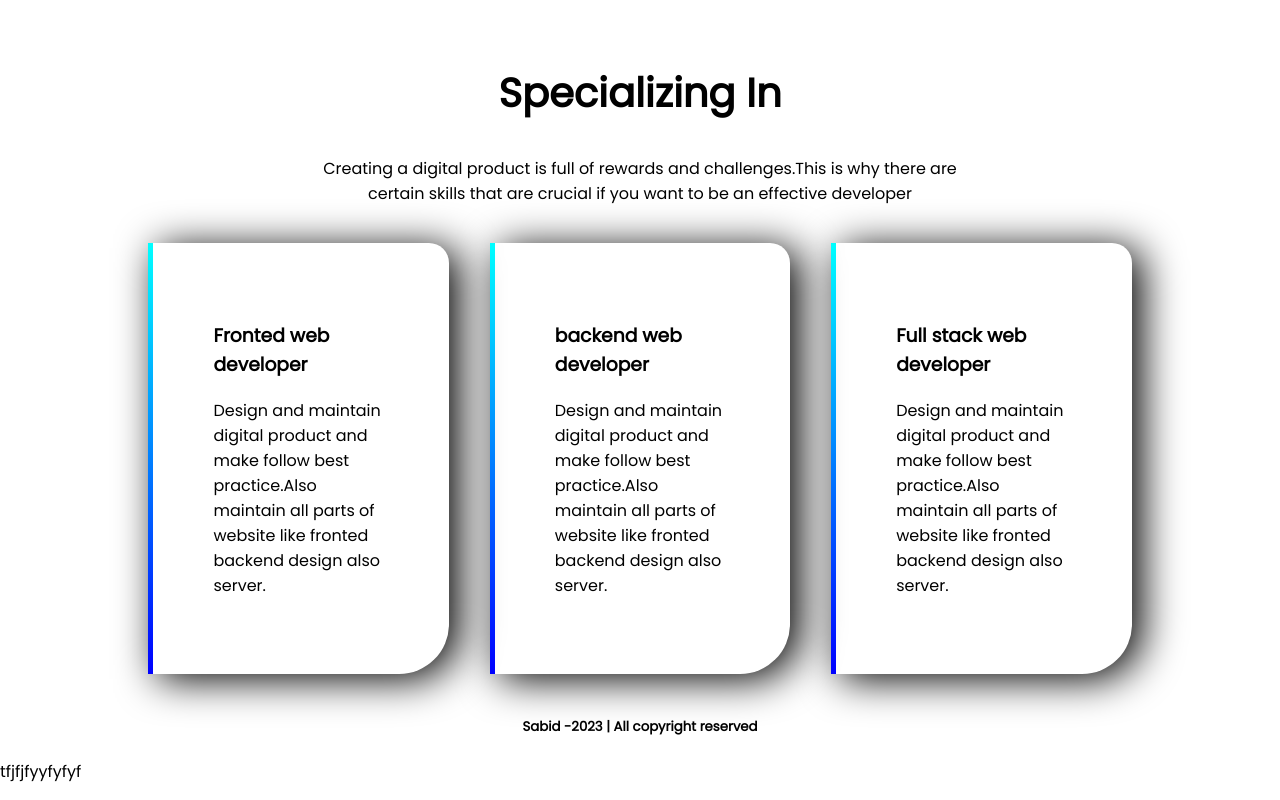
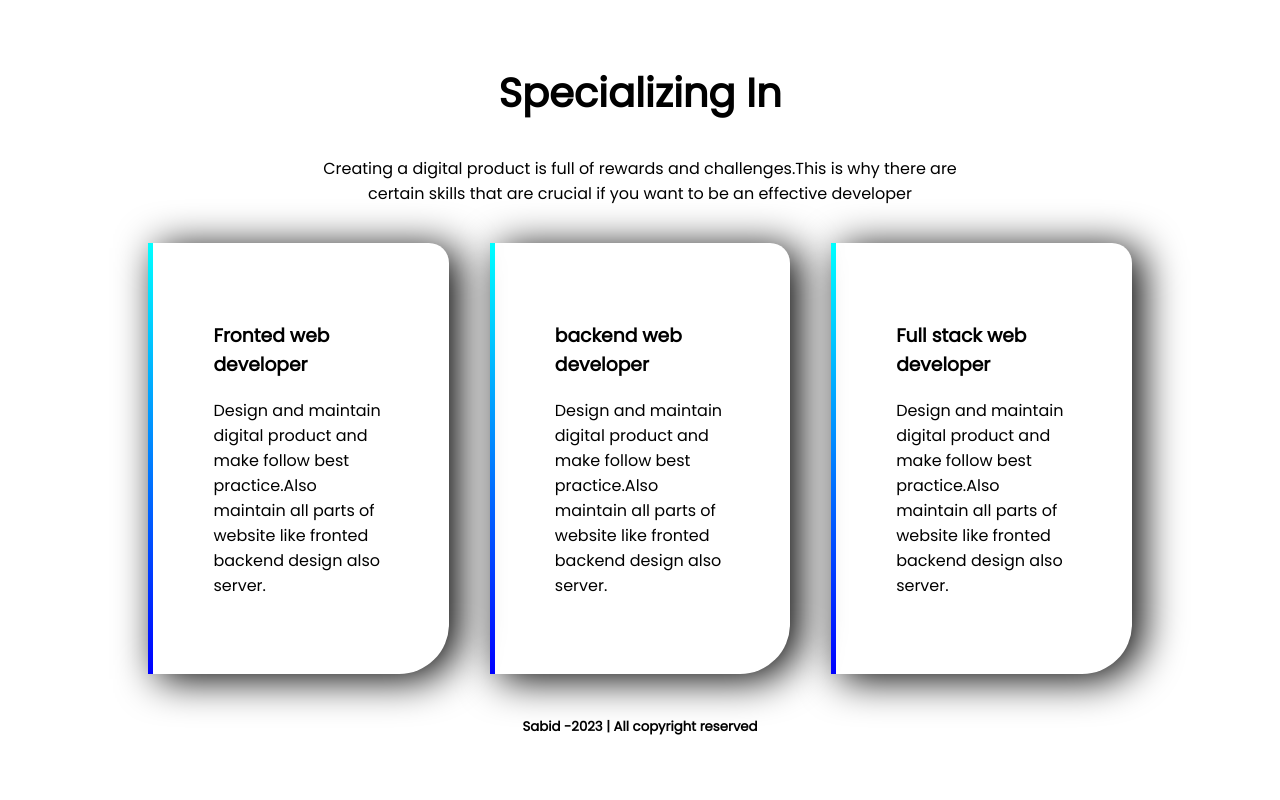
Before and after one commit to oaanam/PROJECT-2, a plain HTML site: page index.html in a window 1280 px wide. Shown: the part 1152-1952 px from the top of the page. After the commit the page ends 1911 px from the top, so only its background shows below. Drawn offline with Linux system fonts and the light colour scheme.

Commit message:
file name change

```diff
--- a/yoo.html
+++ b/index.html
@@ -57,6 +57,5 @@
 <footer>
     <h5>Sabid -2023 | All copyright reserved</h5>
 </footer>
-<P>tfjfjfyyfyfyf</P>
 </body>
 </html>
```
